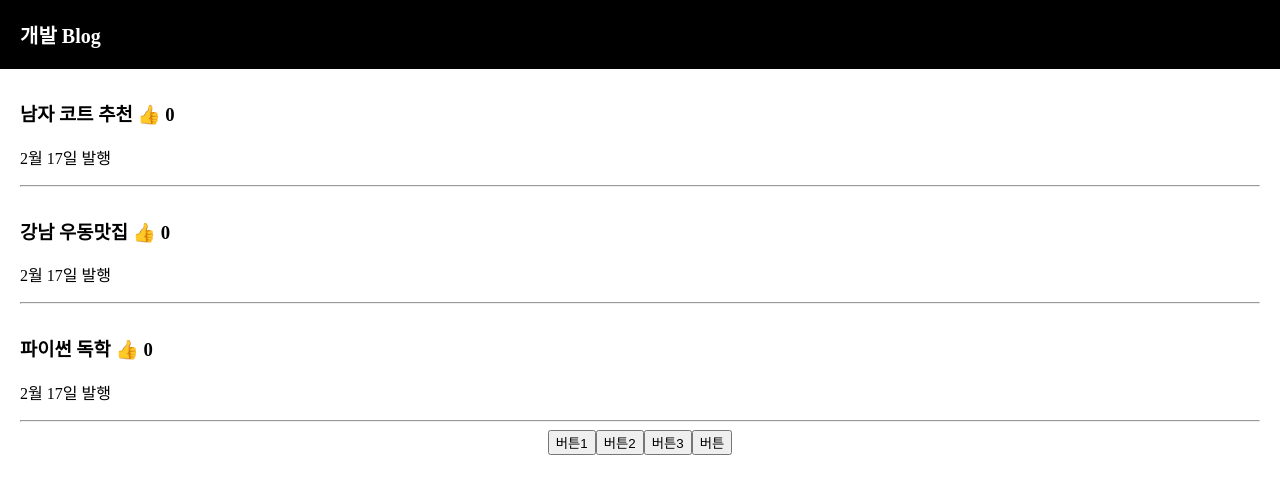
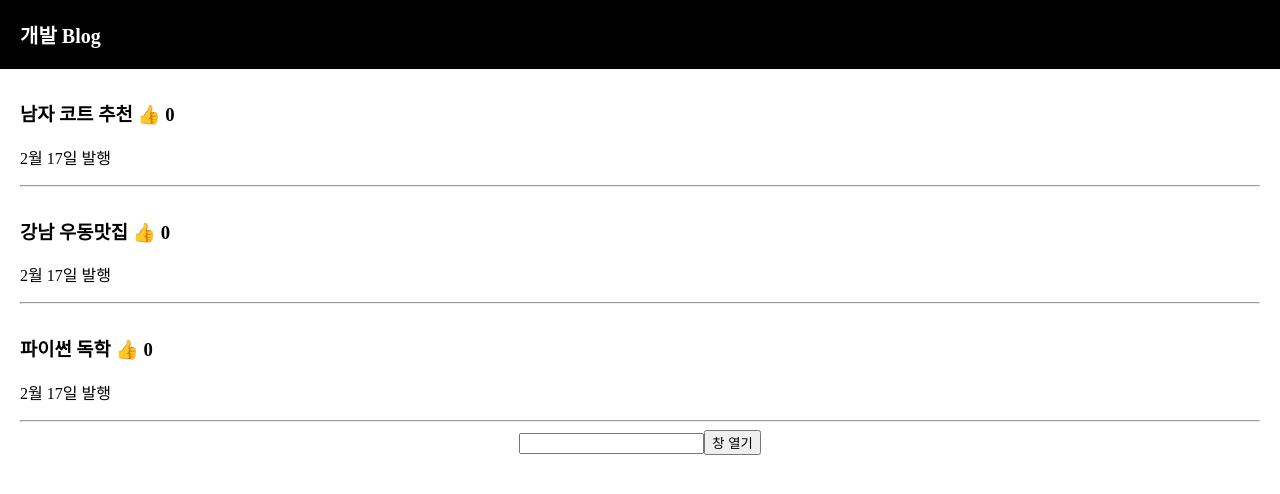
Before and after one commit to joohyeson/React_CodingApple, a React (Create React App) app in the folder blog/: page / in a window 1280 px wide. Shown: the top 494 px of the page. Built offline with nearby package versions, Linux system fonts and the light colour scheme.

Commit message:
Part 1 - 12강 input 다루기 1 : 사용자가 입력한 글을 변수에 저장하는 법

```diff
--- a/blog/src/App.js
+++ b/blog/src/App.js
@@ -10,6 +10,8 @@ function App() {
   let [좋아요, 좋아요변경] = useState(0);
   let [모달클릭, 모달클릭변경] = useState(false);
   let [제목번호, 제목번호변경] = useState(0);
+
+  let [a, SetA] = useState('');
 
   function 제목변경() {
 
@@ -35,12 +37,8 @@ function App() {
           </div>)
         })
       }
-
-      <button onClick={() => { 제목번호변경(0) }}>버튼1</button>
-      <button onClick={() => { 제목번호변경(1) }}>버튼2</button>
-      <button onClick={() => { 제목번호변경(2) }}>버튼3</button>
-
-      <button onClick={() => { 모달클릭변경(!모달클릭) }}>버튼</button>
+      <input onChange={(e) => { SetA(e.target.value) }} />
+      <button onClick={() => { 모달클릭변경(!모달클릭) }}>창 열기</button>
 
       {
         모달클릭 === true
```
Also changed, not shown: 1 other file (tests, documents, lock files or other folders).
